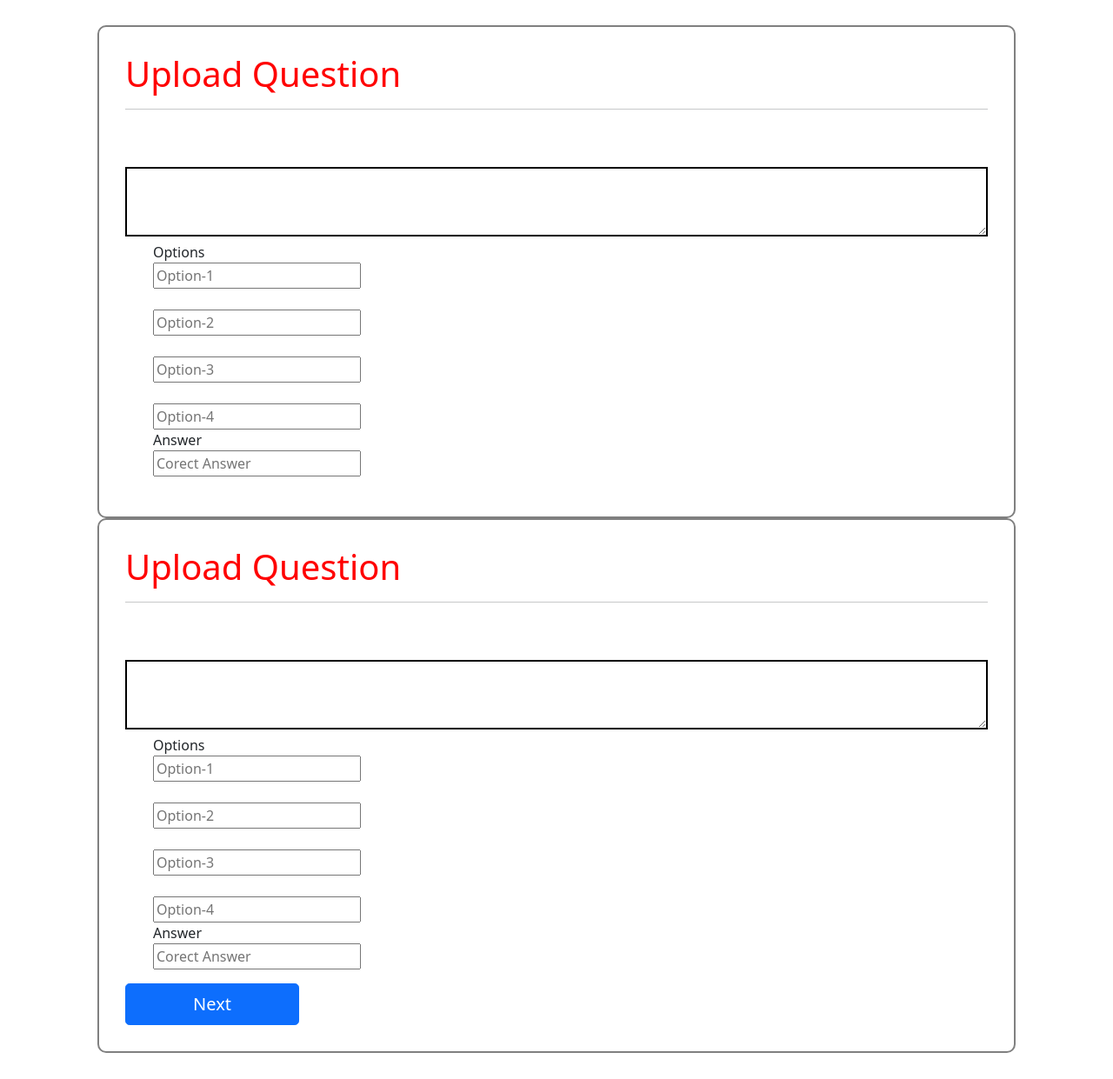
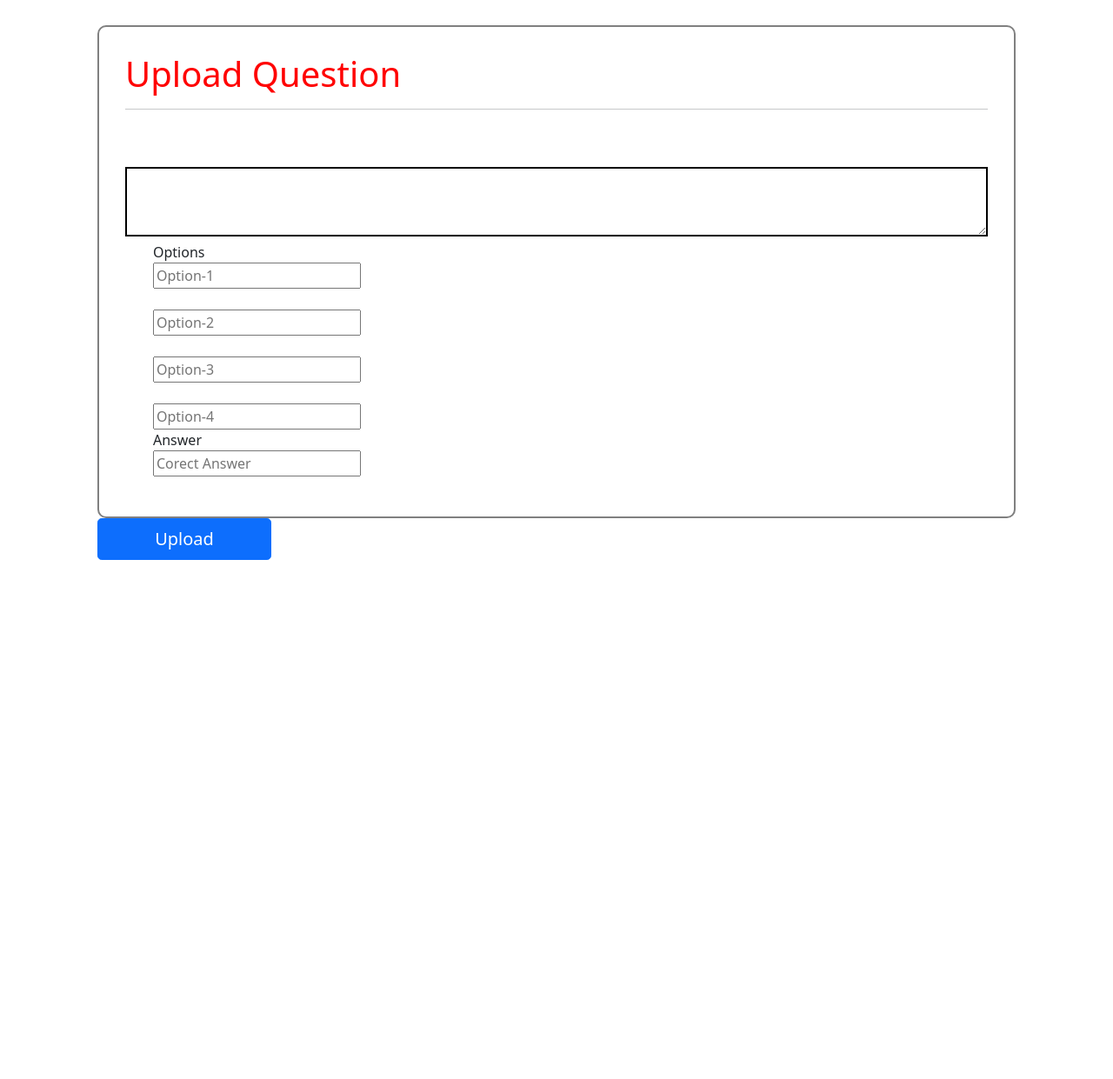
Before and after one commit to shashank-16/hackton, a PHP site: page /Question_upload.php in a window 1280 px wide. Shown: the part 99-1340 px from the top of the page at 87% size. After the commit the page ends 743 px from the top, so only its background shows below. Run offline with PHP 8.4, Linux system fonts and the light colour scheme; the visitor is signed in with stand-in values (Sample User, id 1); some web fonts are replaced.

Commit message:
everything done

```diff
--- a/process_file/Question_upload.php
+++ b/process_file/Question_upload.php
@@ -98,29 +98,46 @@
     <div class="container">
         <form action="<?php echo $_SERVER['PHP_SELF']; ?>" id="nm" name="form-a" method="POST">
 
+        <?php
+
+        session_start();
+        include 'connective.php';
+
+        $count=$_SESSION["number_question"];
+
+
+        for($i=0;$i<$count ; $i++)
+        {
+
+        ?>
+
+
             <div class="Question form-group">
                 <h1>Upload Question</h1>
                 <hr>
-                <textarea name="paperdata[0][question]" style="border: 2px solid black;
+                <textarea name="paperdata[<?php echo $i ?>][question]" style="border: 2px solid black;
                 margin-top: 50px;" id="question"></textarea>
                 <ul>
                     <label for="option-1">Options</label>
-                    <li><input type="text" name="paperdata[0][option_1]" id="" placeholder="Option-1"></li>
+                    <li><input type="text" name="paperdata[<?php echo $i ?>][option_1]" id="" placeholder="Option-1"></li>
                     <br>
-                    <li><input type="text" name="paperdata[0][option_2]" id="" placeholder="Option-2"></li>
+                    <li><input type="text" name="paperdata[<?php echo $i ?>][option_2]" id="" placeholder="Option-2"></li>
                     <br>
-                    <li><input type="text" name="paperdata[0][option_3]" id="" placeholder="Option-3"></li>
+                    <li><input type="text" name="paperdata[<?php echo $i ?>][option_3]" id="" placeholder="Option-3"></li>
                     <br>
-                    <li><input type="text" name="paperdata[0][option_4]" id="" placeholder="Option-4"></li>
+                    <li><input type="text" name="paperdata[<?php echo $i ?>][option_4]" id="" placeholder="Option-4"></li>
                     <label for="Answer">Answer</label>
-                    <li><input type="text" name="paperdata[0][answer]" id="" placeholder="Corect Answer"></li>
+                    <li><input type="text" name="paperdata[<?php echo $i ?>][answer]" id="" placeholder="Corect Answer"></li>
                 </ul>
-                <!-- <button type="submit" name="submit" class="btn btn-lg btn-primary" onclick="change(), formSubmit()" >Next</button> -->
+
             </div>
 
+        <?php
+        }
+        ?>
+        <button type="submit" name="submit" class="btn btn-lg btn-primary" >Upload</button>
 
-
-            <div class="Question form-group">
+            <!-- <div class="Question form-group">
                 <h1>Upload Question</h1>
                 <hr>
                 <textarea name="paperdata[1][question]" style="border: 2px solid black;
@@ -138,7 +155,7 @@
                     <li><input type="text" name="paperdata[1][answer]" id="" placeholder="Corect Answer"></li>
                 </ul>
                 <button type="submit" name="submit" class="btn btn-lg btn-primary" >Next</button>
-            </div>
+            </div> -->
 
         </form>
 
--- a/process_file/connective.php
+++ b/process_file/connective.php
@@ -4,7 +4,7 @@
 $server_name = "localhost";
 $user_name= "root";
 $password="";
-$database_name="hackton"; // hackthon
+$database_name="hackthon"; // hackthon
 
 $connection= mysqli_connect($server_name,$user_name,$password,$database_name) or die("die");
 
--- a/process_file/creation_table.php
+++ b/process_file/creation_table.php
@@ -34,7 +34,7 @@ $table="online_test_".$_SESSION["table_name"]; //table name change here for furt
                 $query_column=mysqli_query($connection,$columns) or die("columns didn't created ");
             }
 
-        $sql_subject= "INSERT INTO subject_info VALUES('{$tablename}','{$number_of_question}','{$time}')";
+        $sql_subject= "INSERT INTO subject_info VALUES('{$tablename}','{$time}','{$number_of_question}')";
         $query_subject=mysqli_query($connection,$sql_subject);
         header("Location:Question_upload.php");
 
```
Also changed, not shown: process_file/subject.css (+8 -2 lines), process_file/subject.php (+24 -33 lines).
